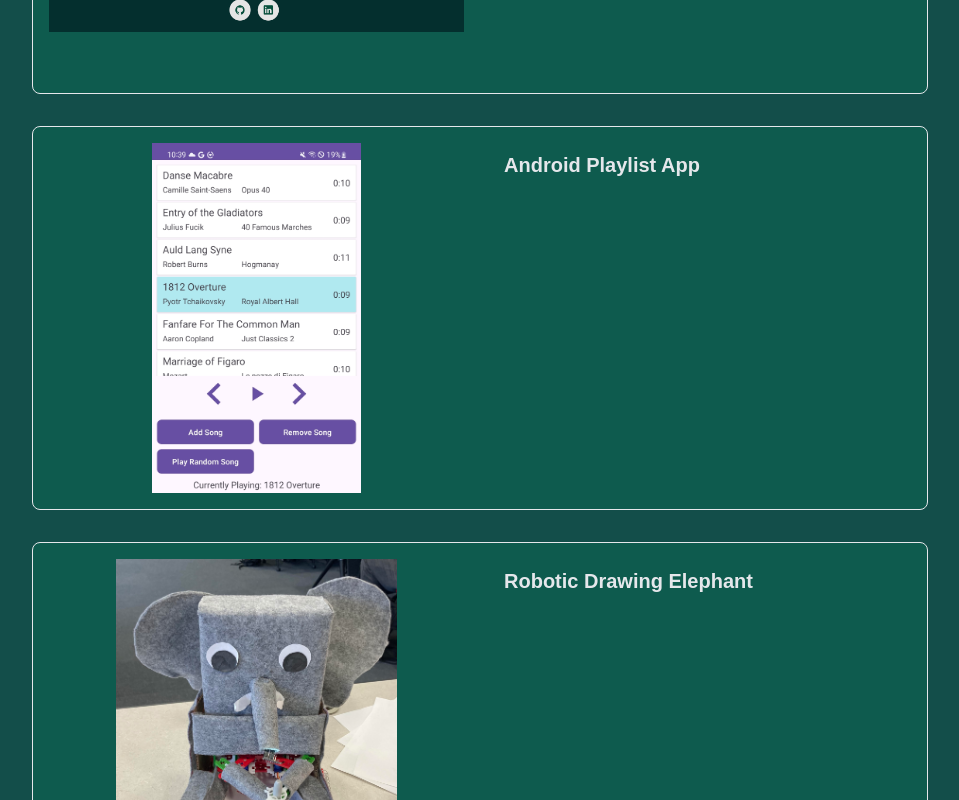
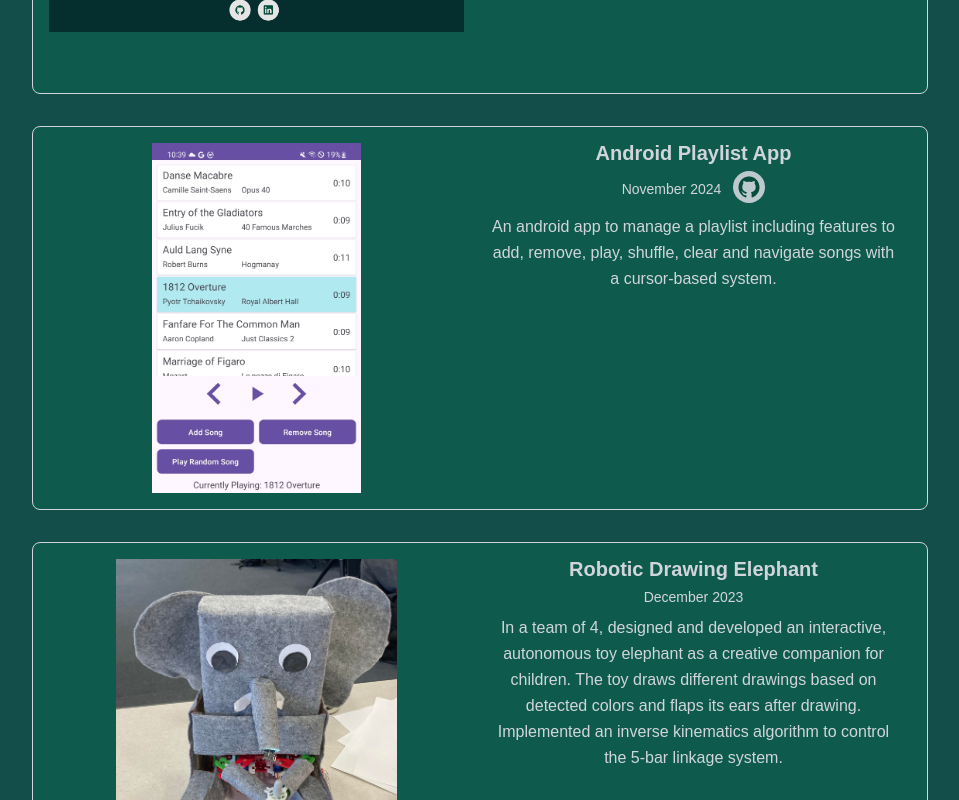
Before and after one commit to karzhao/karen-zhao, a Next.js app: page / in a window 1280 px wide. Shown: the part 2360-3160 px from the top of the page, without its empty margins (160-1119 px from the left). Built offline with nearby package versions, Linux system fonts and the light colour scheme.

Commit message:
added text details, add tools next

```diff
--- a/app/Projects/ProjectEntries.tsx
+++ b/app/Projects/ProjectEntries.tsx
@@ -34,8 +34,7 @@ export const PROJECTS = [
         title: "Robotic Drawing Elephant",
         date: "December 2023",
         description:
-            "In a team of 4, designed and developed an interactive, autonomous toy elephant as a creative companion for children using Arduino, sensors, and servo motors. Implemented an inverse kinematics algorithm to control a 5-bar linkage system, enabling the toy to draw different drawings based on detected colors. The toy flaps its ears after drawing.",
-
+            "In a team of 4, designed and developed an interactive, autonomous toy elephant as a creative companion for children. The toy draws different drawings based on detected colors and flaps its ears after drawing. Implemented an inverse kinematics algorithm to control the 5-bar linkage system.",
         repo: "#",
     },
 
@@ -50,7 +49,7 @@ const ProjectEntries = ({
     repo,
 }: ProjectElement) => {
     return (
-        <div className="w-full max-w-4xl h-96 mb-8 bg-emerald-700/30 rounded-lg border border-grey-600">
+        <div className="w-full max-w-4xl h-96 mb-8 bg-emerald-700/30 rounded-lg border border-gray-300">
             <div className="grid grid-cols-2 h-full">
             {/* Left Side: IMAGE */}
                 <div className="relative w-full h-full">
@@ -62,11 +61,25 @@ const ProjectEntries = ({
                 </div>
 
             {/*Right Side: CONTENT */}
-                <div className="p-6 flex flex-col">
+                <div className="p-3 flex flex-col mr-5">
                     {/* Title*/}{/* Date and Git*/}
-                    <div className="flex items-center justify-between mb-4">
-                        <h2 className="text-xl font-bold text-gray-200">{title}</h2>
+                    <div className="flex flex-col items-center justify-center mb-4">
+                        <h2 className="text-xl font-bold text-gray-300 mb-1">{title}</h2>
+                        <div className="flex items-center gap-3">
+                            <span className="text-gray-300 text-sm">{date}</span>
+                            {repo !== "#" && (
+                            <Link href={repo}>
+                            <button className="inline-flex h-8 w-8 items-center justify-center rounded-full bg-gray-300/90 font-medium text-emerald-900 hover:bg-gray-400">
+                                <IoLogoGithub size={24}/>
+                            </button>
+                            </Link>
+                            )}
+                        </div>
+                        <div>
+                            <p className="mt-2 text-gray-300 text-center leading-relaxed">{description}</p>
+                        </div>
                     </div>
+
 
                     {/* Tech stack*/}
                 </div>
```
